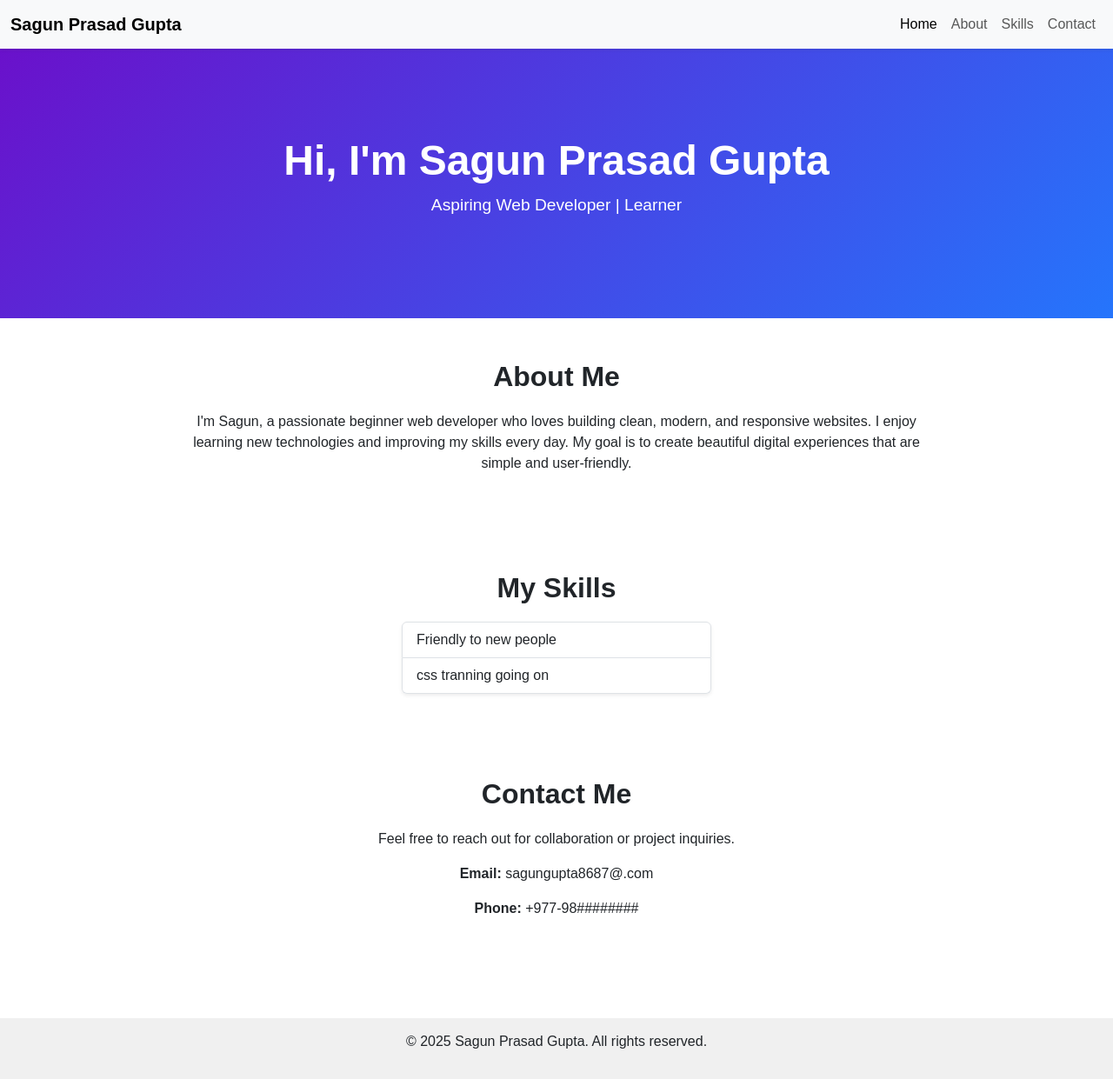
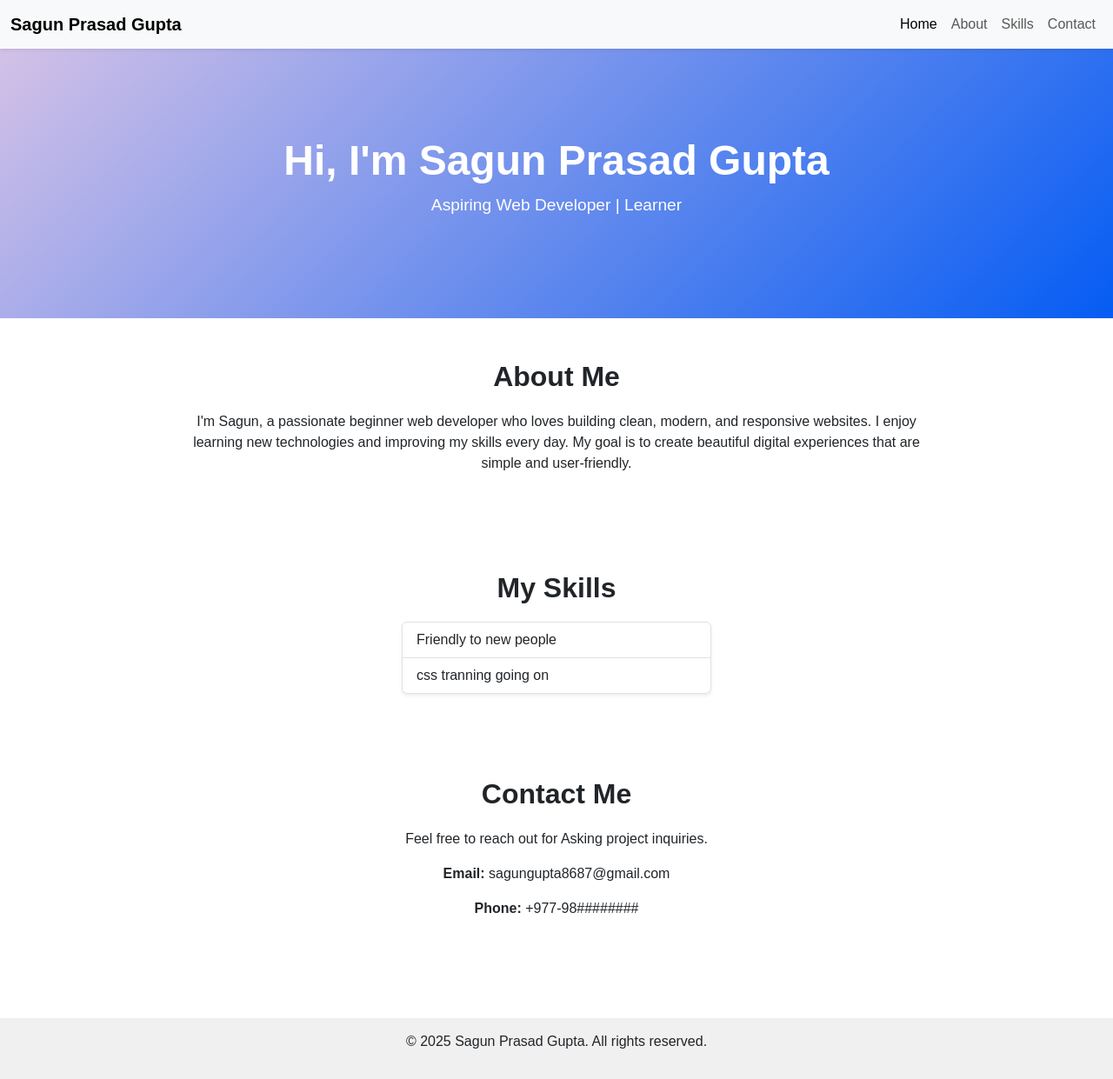
Before and after one commit to Sagun-Guptaa/Protfolio-1, a plain HTML site: page index.html in a window 1280 px wide. Shown: the whole page at 87% size. Drawn offline with nearby package versions, Linux system fonts and the light colour scheme.

Commit message:
Email added

```diff
--- a/index.html
+++ b/index.html
@@ -10,7 +10,7 @@
             font-family: 'Poppins', sans-serif;
         }
         .hero {
-            background: linear-gradient(135deg, #6a11cb, #2575fc);
+            background: linear-gradient(135deg, #d3c1e7, #055cf3);
             color: white;
             padding: 100px 20px;
             text-align: center;
@@ -80,8 +80,8 @@
 
     <section id="contact" class="container py-5">
         <h2 class="section-title">Contact Me</h2>
-        <p class="text-center">Feel free to reach out for collaboration or project inquiries.</p>
-        <p class="text-center"><strong>Email:</strong> sagungupta8687@.com</p>
+        <p class="text-center">Feel free to reach out for Asking project inquiries.</p>
+        <p class="text-center"><strong>Email:</strong> sagungupta8687@gmail.com</p>
         <p class="text-center"><strong>Phone:</strong> +977-98########</p>
     </section>
 
```
